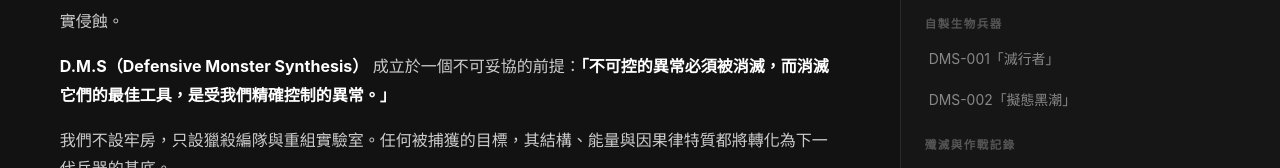
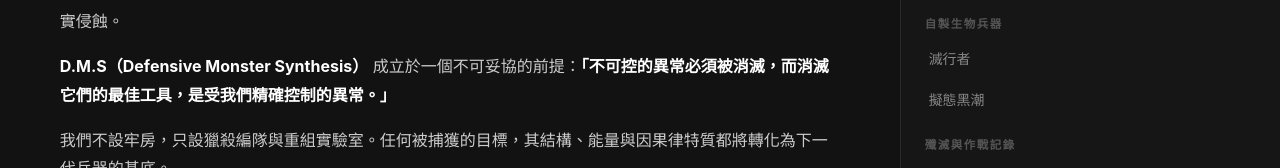
Before and after one commit to will1040103-ship-it/DMS-Project, a plain HTML site: page index.html in a window 1280 px wide. Shown: the part 228-396 px from the top of the page. Drawn offline with Linux system fonts and the light colour scheme.

Commit message:
Update index.html

```diff
--- a/index.html
+++ b/index.html
@@ -317,8 +317,8 @@
       <div class="sidebar-section">
         <div class="category-title">自製生物兵器</div>
         <ul>
-          <li data-doc="dms01">DMS-001「滅行者」</li>
-          <li data-doc="dms02">DMS-002「擬態黑潮」</li>
+          <li data-doc="dms01">滅行者</li>
+          <li data-doc="dms02">擬態黑潮</li>
         </ul>
       </div>
 
@@ -360,19 +360,19 @@
         `
       },
       dms01: {
-        title: "DMS-001「滅行者」檔案",
-        meta: "ENTITY ID: DMS-001 | STATUS: COMBAT-READY",
+        title: "滅行者 — 兵器檔案",
+        meta: "ENTITY: 滅行者 | STATUS: COMBAT-READY",
         clearance: 3,
         content: `
           <p><strong>【設計用途】</strong><br>針對具備高物理防禦、高速再生能力之實體巨獸進行正面穿透與處決。</p>
           <p><strong>【生理特性】</strong><br>骨骼由超密度生物晶體重組而成，表皮具備動能吸收特性。主要攻擊手段為前端神經溶質刺針。</p>
           <p><strong>【處決機制】</strong><br>近身貫穿後注入特製反細胞酸，能干擾異常分子的重組鏈，在 30 秒內將大型實體化解為無害沉澱物。</p>
-          <p><strong>【備註】</strong><br>第 <span class="redact">███</span> 號樣本於 2026/04 測試中出現自主性偏移行為，已依協議執行熔毀。</p>
+          <p><strong>【備註】</strong><br>其中一具個體於 2026/04 測試中出現自主性偏移行為，已依協議執行熔毀。</p>
         `
       },
       dms02: {
-        title: "DMS-002「擬態黑潮」檔案",
-        meta: "ENTITY ID: DMS-002 | STATUS: ACTIVE-STANDBY",
+        title: "擬態黑潮 — 兵器檔案",
+        meta: "ENTITY: 擬態黑潮 | STATUS: ACTIVE-STANDBY",
         clearance: 4,
         content: `
           <p><strong>【設計用途】</strong><br>針對精神污染、無固定形體或空間位移型異常的捕捉與隔絕消滅。</p>
@@ -386,8 +386,8 @@
         clearance: 3,
         content: `
           <p><strong>【目標概述】</strong><br>出現於廢棄礦區的未編號實體，具備震波破壞力與極強防禦。</p>
-          <p><strong>【執行過程】</strong><br>03:00 投放 DMS-001。目標發動首輪衝擊，DMS-001 抵禦動能後突進，精準刺入目標頸部中樞。</p>
-          <p><strong>【結果記錄】</strong><br>目標於 03:12 徹底停止生命活動，組織於現場全數溶解完畢。DMS-001 回收成功，機體無不可逆損傷。</p>
+          <p><strong>【執行過程】</strong><br>03:00 投放滅行者。目標發動首輪衝擊，滅行者抵禦動能後突進，精準刺入目標頸部中樞。</p>
+          <p><strong>【結果記錄】</strong><br>目標於 03:12 徹底停止生命活動，組織於現場全數溶解完畢。滅行者回收成功，機體無不可逆損傷。</p>
           <p><strong>【附件】</strong> 現場影像記錄存於 <span class="redact">███████</span> 伺服器，存取需 LEVEL-5 授權。</p>
         `
       },
@@ -397,8 +397,8 @@
         clearance: 4,
         content: `
           <p>傳統神話記載之概念型異獸（如饕餮等吞噬類生物）對常規物理打擊具備極高抗性。</p>
-          <p><strong>D.M.S 處置策略：</strong>投放 DMS-002 作為擬態誘餌。利用目標之吞噬本能使其吞入反物質核心，自其體內核心引發概念崩解，達成零殘留殲滅。</p>
-          <p>預計損耗評估：DMS-002 樣本 <span class="redact">██</span> 號將於任務中自毀，無需回收程序。</p>
+          <p><strong>D.M.S 處置策略：</strong>投放擬態黑潮作為誘餌。利用目標之吞噬本能使其吞入反物質核心，自其體內核心引發概念崩解，達成零殘留殲滅。</p>
+          <p>預計損耗評估：擬態黑潮樣本 <span class="redact">██</span> 號將於任務中自毀，無需回收程序。</p>
         `
       }
     };
```
